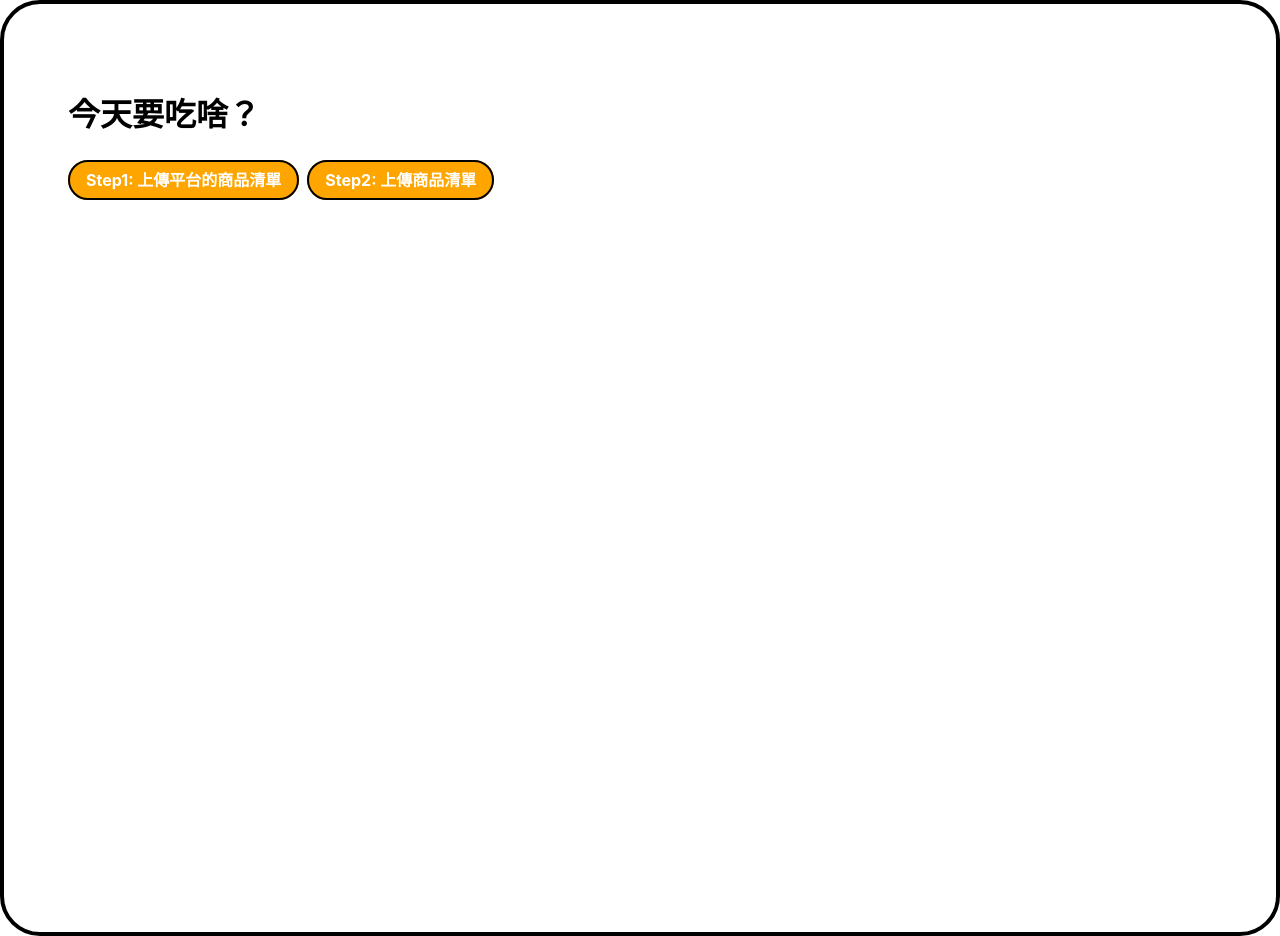
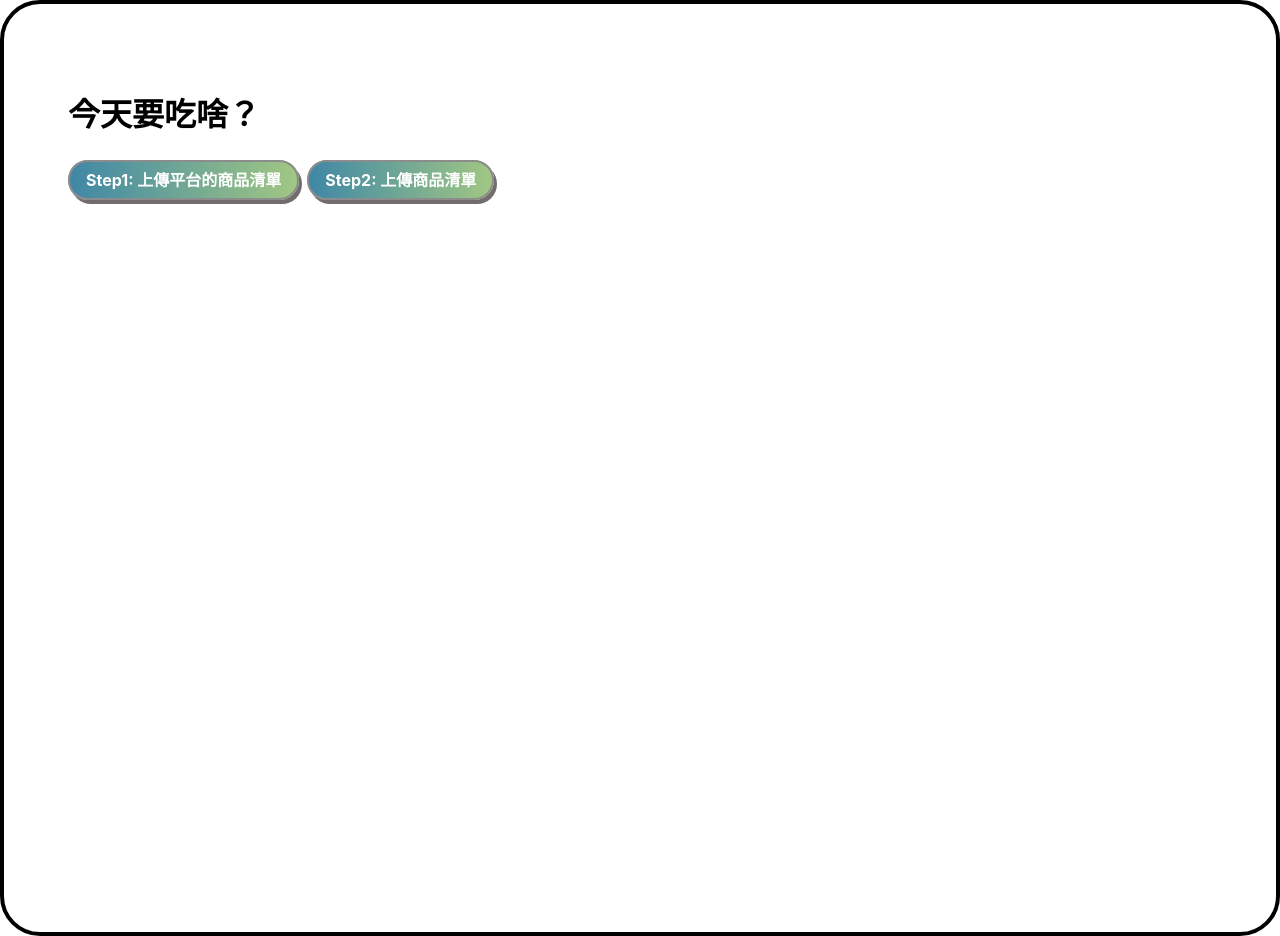
Before and after one commit to fanzaibb/static-comparing, a React (Create React App) app: page / in a window 1280 px wide. Built offline with nearby package versions, Linux system fonts and the light colour scheme.

Commit message:
style: button color & effect

```diff
--- a/src/page.module.css
+++ b/src/page.module.css
@@ -230,12 +230,25 @@
 .upload {
   cursor: pointer;
   margin-right: 8px;
-  border: 2px solid black;
+  border: 2px solid rgb(140, 140, 140);
   color: white;
-  background-color: orange;
+  background: linear-gradient(0.25turn, #3f87a6, #a1c783, #f69d3c);
   padding: 8px 16px;
   border-radius: 20px;
   font-weight: bold;
+  transition: all 0.8s ease;
+  background-size: 200% 100%;
+  background-position: left bottom;
+  box-shadow: inset;
+  box-shadow: 3px 4px 0px 0px #726d6c;
+}
+
+.upload:hover {
+  background-position: right bottom;
+}
+
+.upload:active {
+  box-shadow: 1px 2px 0px 0px #726d6c;
 }
 
 .cell:hover {
```
